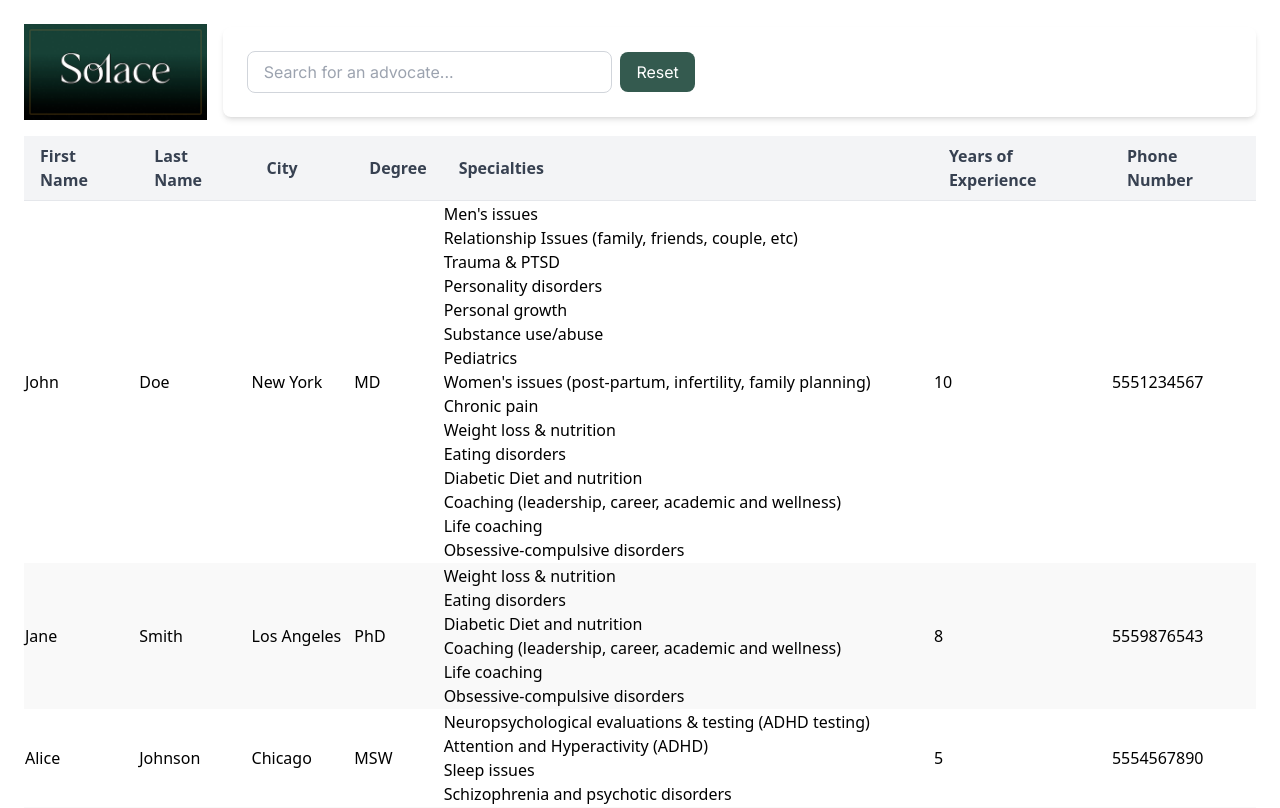
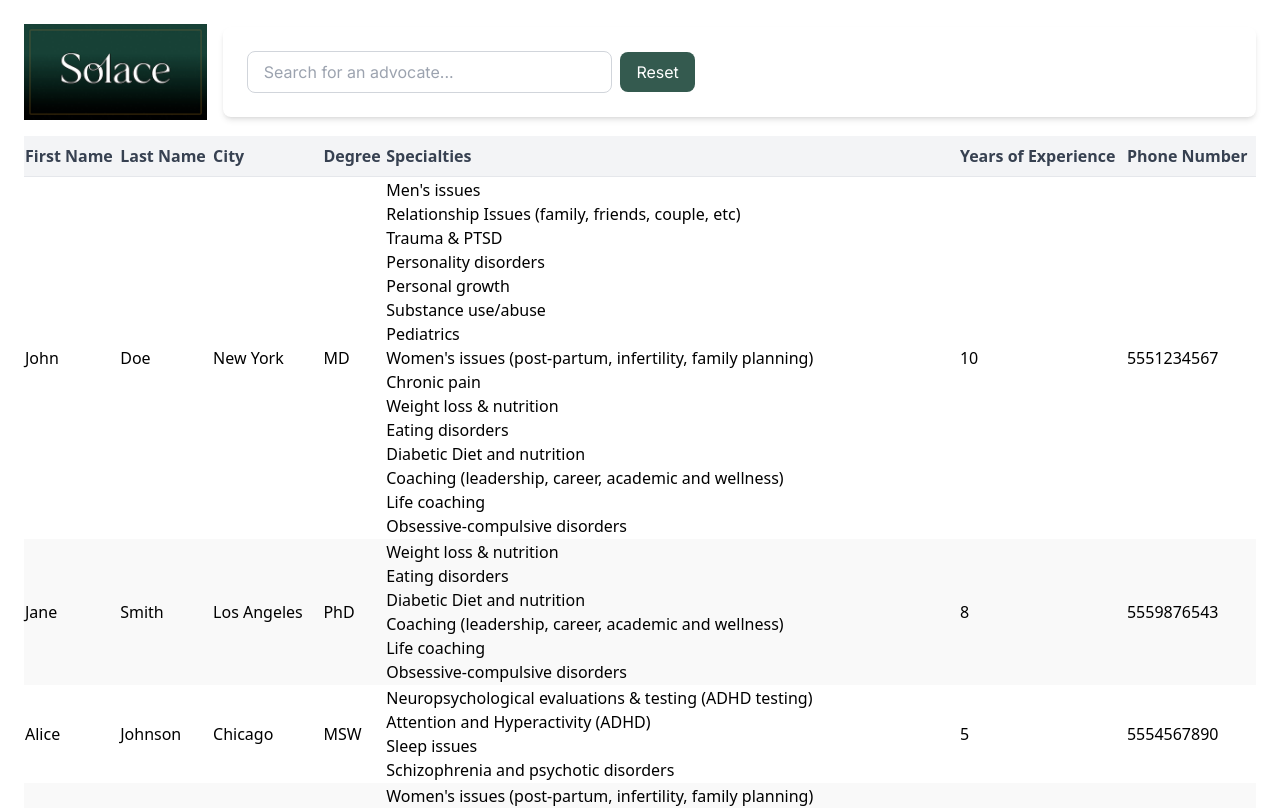
Before and after one commit to JonSchwartz93/solace-health-jon-schwartz, a Next.js app: page / in a window 1280 px wide. Shown: the top 808 px of the page. Built offline with nearby package versions, Linux system fonts and the light colour scheme.

Commit message:
Some table style updates

```diff
--- a/src/app/components/AdvocateTable.tsx
+++ b/src/app/components/AdvocateTable.tsx
@@ -11,13 +11,13 @@ export function AdvocateTable({ advocates, loading }: { advocates: Advocate[]; l
     <table className="w-full font-sans bg-white text-left">
       <thead>
         <tr className="bg-gray-100">
-          <th className="px-4 py-2 font-semibold text-gray-700 border-b">First Name</th>
-          <th className="px-4 py-2 font-semibold text-gray-700 border-b">Last Name</th>
-          <th className="px-4 py-2 font-semibold text-gray-700 border-b">City</th>
-          <th className="px-4 py-2 font-semibold text-gray-700 border-b">Degree</th>
-          <th className="px-4 py-2 font-semibold text-gray-700 border-b">Specialties</th>
-          <th className="px-4 py-2 font-semibold text-gray-700 border-b">Years of Experience</th>
-          <th className="px-4 py-2 font-semibold text-gray-700 border-b">Phone Number</th>
+          <th className="py-2 font-semibold text-gray-700 border-b">First Name</th>
+          <th className="py-2 font-semibold text-gray-700 border-b">Last Name</th>
+          <th className="py-2 font-semibold text-gray-700 border-b">City</th>
+          <th className="py-2 font-semibold text-gray-700 border-b">Degree</th>
+          <th className="py-2 font-semibold text-gray-700 border-b">Specialties</th>
+          <th className="py-2 font-semibold text-gray-700 border-b">Years of Experience</th>
+          <th className="py-2 font-semibold text-gray-700 border-b">Phone Number</th>
         </tr>
       </thead>
       <tbody>
```
